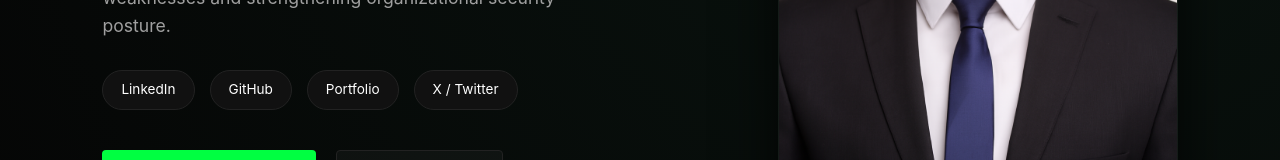
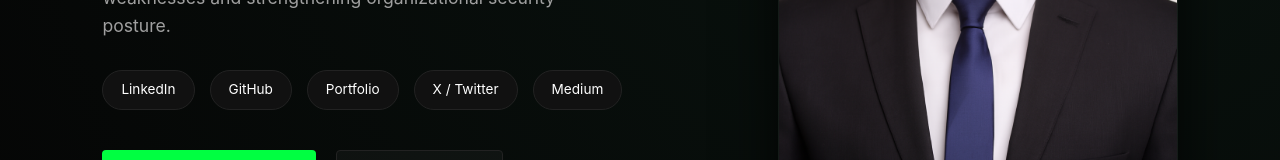
Before and after one commit to PhilopaterSh/Portfolio, a React (Vite) app: page / in a window 1280 px wide. Shown: the part 500-660 px from the top of the page. Built offline with nearby package versions, Linux system fonts and the light colour scheme.

Commit message:
Added Medium social link

```diff
--- a/src/App.tsx
+++ b/src/App.tsx
@@ -174,6 +174,7 @@ function App() {
               <a href="https://github.com/PhilopaterSh" target="_blank" className="social-pill">GitHub</a>
               <a href="https://philopatersh.my.canva.site/" target="_blank" className="social-pill">Portfolio</a>
               <a href="https://x.com/PhilopaterSh" target="_blank" className="social-pill">X / Twitter</a>
+              <a href="https://medium.com/@PhilopaterSh" target="_blank" className="social-pill">Medium</a>
             </div>
             <div className="hero-btns-row">
               <a href="#contact" className="main-cta">Initiate Contact</a>
```
